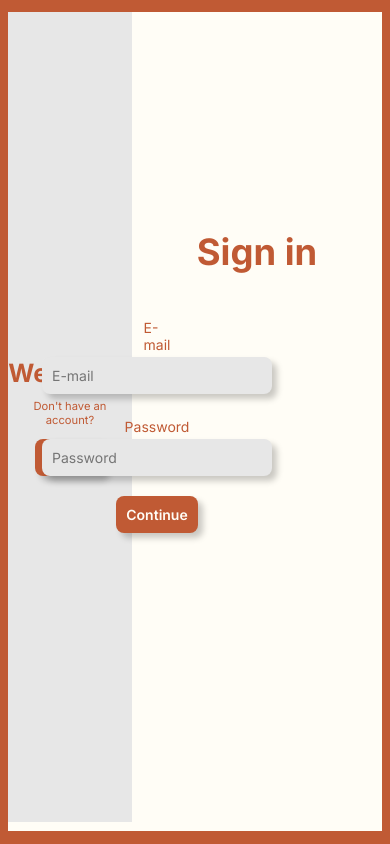
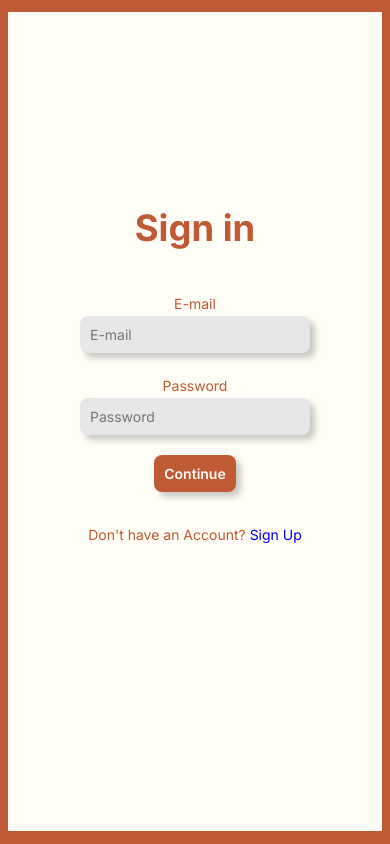
Before and after one commit to m-bobi/MO-Books, a PHP site: page /html/login.html in a window 390 px wide. Run offline with PHP 8.4, Linux system fonts and the light colour scheme; some libraries are stand-ins or nearby versions.

Commit message:
+ Account changes

```diff
--- a/css/globals.css
+++ b/css/globals.css
@@ -58,3 +58,7 @@ body::-webkit-scrollbar {
     width: 0;
     height: 0;
 }
+
+html {
+    scroll-behavior: smooth;
+}
--- a/css/login.css
+++ b/css/login.css
@@ -36,51 +36,52 @@
 }
 
 @media (max-width: 991px) {
-    .sectionLeft .leftText h2{
+    .sectionLeft .leftText h2 {
         font-size: 1.8rem;
         flex-wrap: wrap;
     }
 
-    .sectionLeft{
+    .sectionLeft {
         width: 100%;
         height: 112.7%;
     }
 }
 
 @media (max-width: 650px) {
-    .sectionLeft .leftText h2{
+    .sectionLeft .leftText h2 {
         font-size: 1.8rem;
         flex-wrap: wrap;
     }
 
-    .sectionLeft{
+    .sectionLeft {
         width: 100%;
         height: 112.7%;
     }
 }
 
+.createAccountLink {
+    display: none;
+}
 
 @media (max-width: 390px) {
-    .sectionLeft .leftText h2{
-        font-size: 1.8rem;
-        flex-wrap: wrap;
+    .sectionRight {
+        width: 100%;
     }
 
-    .sectionLeft{
+    .formGroup {
         width: 100%;
-        height: 112.7%;
-    }
-
-    .sectionRight{
-        width: 40%;
-    }
-
-    .formGroup{
-        width: 20%;
     }
 }
 
+@media screen and (max-width: 991px) {
+    .createAccountLink {
+        display: block;
+    }
 
+    .sectionLeft {
+        display: none;
+    }
+}
 
 .leftText {
     display: flex;
--- a/html/browse.html
+++ b/html/browse.html
@@ -4,7 +4,7 @@
 <head>
     <meta charset="utf-8" />
     <meta name="viewport" content="initial-scale=1, width=device-width" />
-    <title>MO' Books</title>
+    <title>Browse | MO' BOOKS</title>
     <link rel="shortcut icon" href="/resources/logos/books.png" type="image/x-icon">
     <link rel="stylesheet" href="/css/globals.css" />
     <link rel="stylesheet" href="/css/browse.css" />
--- a/html/cart.html
+++ b/html/cart.html
@@ -6,7 +6,8 @@
     <meta name="viewport" content="width=device-width, initial-scale=1.0">
     <link rel="stylesheet" href="/css/cart.css">
     <link rel="stylesheet" href="/css/globals.css">
-    <title>Checkout</title>
+    <link rel="shortcut icon" href="/resources/logos/books.png" type="image/x-icon">
+    <title>Checkout | MO' BOOKS </title>
 </head>
 
 <body>
@@ -60,7 +61,7 @@
                     </div>
                     <div class="product-price">99.99</div>
                     <div class="product-quantity">
-                        <input type="number" value="2" min="1">
+                        <input type="number" value="1" min="1">
                     </div>
                     <div class="product-removal">
                         <button class="remove-product">
--- a/html/createAccount.html
+++ b/html/createAccount.html
@@ -9,7 +9,7 @@
     <link rel="shortcut icon" href="/resources/logos/books.png" type="image/x-icon">
 
 
-    <title>Create an Account </title>
+    <title>Create Account | MO' BOOKS</title>
 
 </head>
 
--- a/html/login.html
+++ b/html/login.html
@@ -9,7 +9,7 @@
     <link rel="shortcut icon" href="/resources/logos/books.png" type="image/x-icon">
 
 
-    <title>Login to MO' Books</title>
+    <title>Login | MO' BOOKS</title>
 
 </head>
 
@@ -42,6 +42,10 @@
                         <div class="formGroup">
                             <input type="submit" class="btnLogin" value="Continue">
                         </div>
+                        <div class="formGroup">
+                            <p class="createAccountLink">Don't have an Account? <a href="signup.html"
+                                    rel="noopener noreferrer">Sign Up</a></p>
+                        </div>
                     </form>
                 </div>
 
@@ -58,10 +62,6 @@
     </div>
     </div>
     <script src="/js/loginValidation.js" defer></script>
-    <script src="/js/animations.js" defer></script>
-    <!-- Add this line to your HTML file to include GSAP -->
-    <script src="https://cdnjs.cloudflare.com/ajax/libs/gsap/3.9.1/gsap.min.js"></script>
-
 </body>
 
 </html>
```
Also changed, not shown: html/signup.html (+6 -6 lines).
